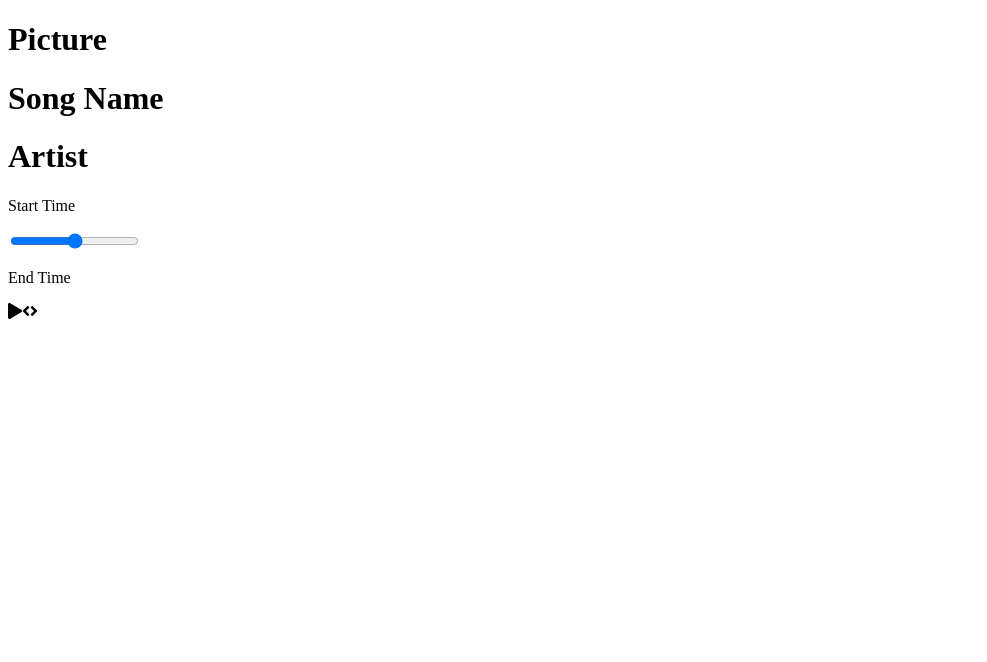
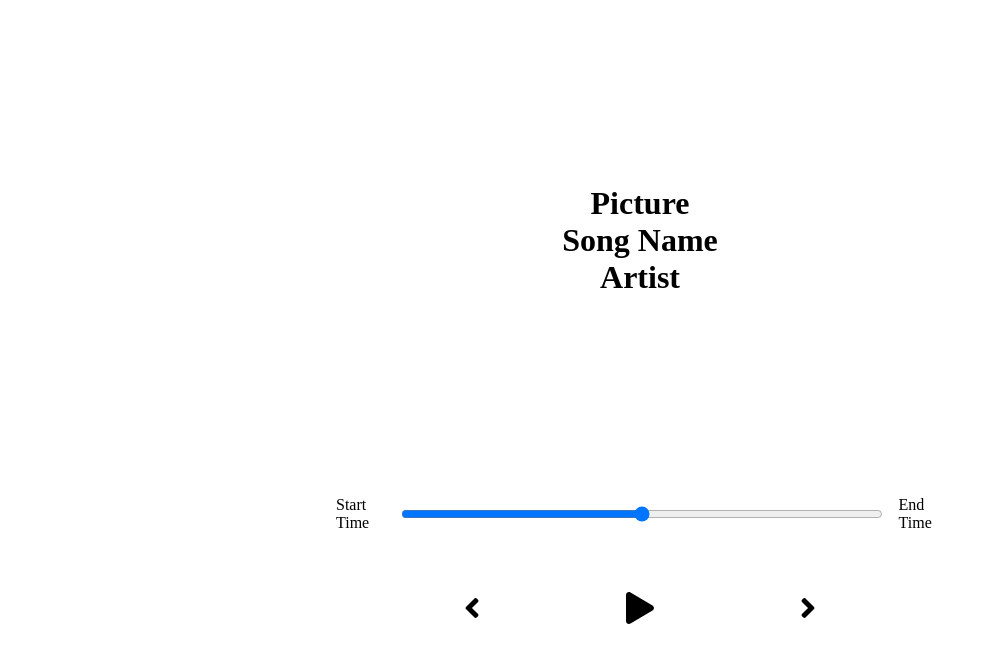
Before and after one commit to farahanasuhaimi/React-Course-with-DevEd, a React (Create React App) app in the folder music-player/: page / in a window 1280 px wide. Shown: the top 662 px of the page, without its empty margins (0-987 px from the left). Built offline with nearby package versions, Linux system fonts and the light colour scheme.

Commit message:
update styles

```diff
--- a/music-player/src/App.js
+++ b/music-player/src/App.js
@@ -1,5 +1,7 @@
 import Player from './components/Player'
 import Song from './components/Song'
+
+import './styles/app.scss'
 
 function App() {
   return (
--- a/music-player/src/components/Player.js
+++ b/music-player/src/components/Player.js
@@ -11,9 +11,9 @@
                <p>End Time</p>
            </div>
            <div className="play-control">
-            <FontAwesomeIcon className='play' icon={faPlay} />
-            <FontAwesomeIcon className='skip-back' icon={faAngleLeft} />
-            <FontAwesomeIcon className='skip-forward' icon={faAngleRight} />
+            <FontAwesomeIcon className='skip-back' size='2x' icon={faAngleLeft} />
+            <FontAwesomeIcon className='play' size='2x' icon={faPlay} />
+            <FontAwesomeIcon className='skip-forward' size='2x' icon={faAngleRight} />
            </div>
         </div>
     )
--- /dev/null
+++ b/music-player/src/styles/_player.scss
@@ -0,0 +1,30 @@
+.player {
+  min-height: 20vh;
+  display: flex;
+  flex-direction: column;
+  align-items: center;
+  justify-content: space-between;
+}
+
+.time-control {
+  width: 50%;
+  display: flex;
+  input {
+    width: 100%;
+    padding: 1rem 2rem;
+  }
+  p {
+    padding: 1rem;
+  }
+}
+
+.play-control {
+  display: flex;
+  justify-content: space-between;
+  align-items: center;
+  padding: 1rem;
+  width: 30%;
+  svg {
+    cursor: pointer;
+  }
+}
--- /dev/null
+++ b/music-player/src/styles/_song.scss
@@ -0,0 +1,7 @@
+.song-container {
+  min-height: 60vh;
+  display: flex;
+  flex-direction: column;
+  align-items: center;
+  justify-content: center;
+}
--- a/music-player/src/styles/app.scss
+++ b/music-player/src/styles/app.scss
@@ -3,3 +3,6 @@
   padding: 0;
   box-sizing: border-box;
 }
+
+@import "./player";
+@import "./song";
```
